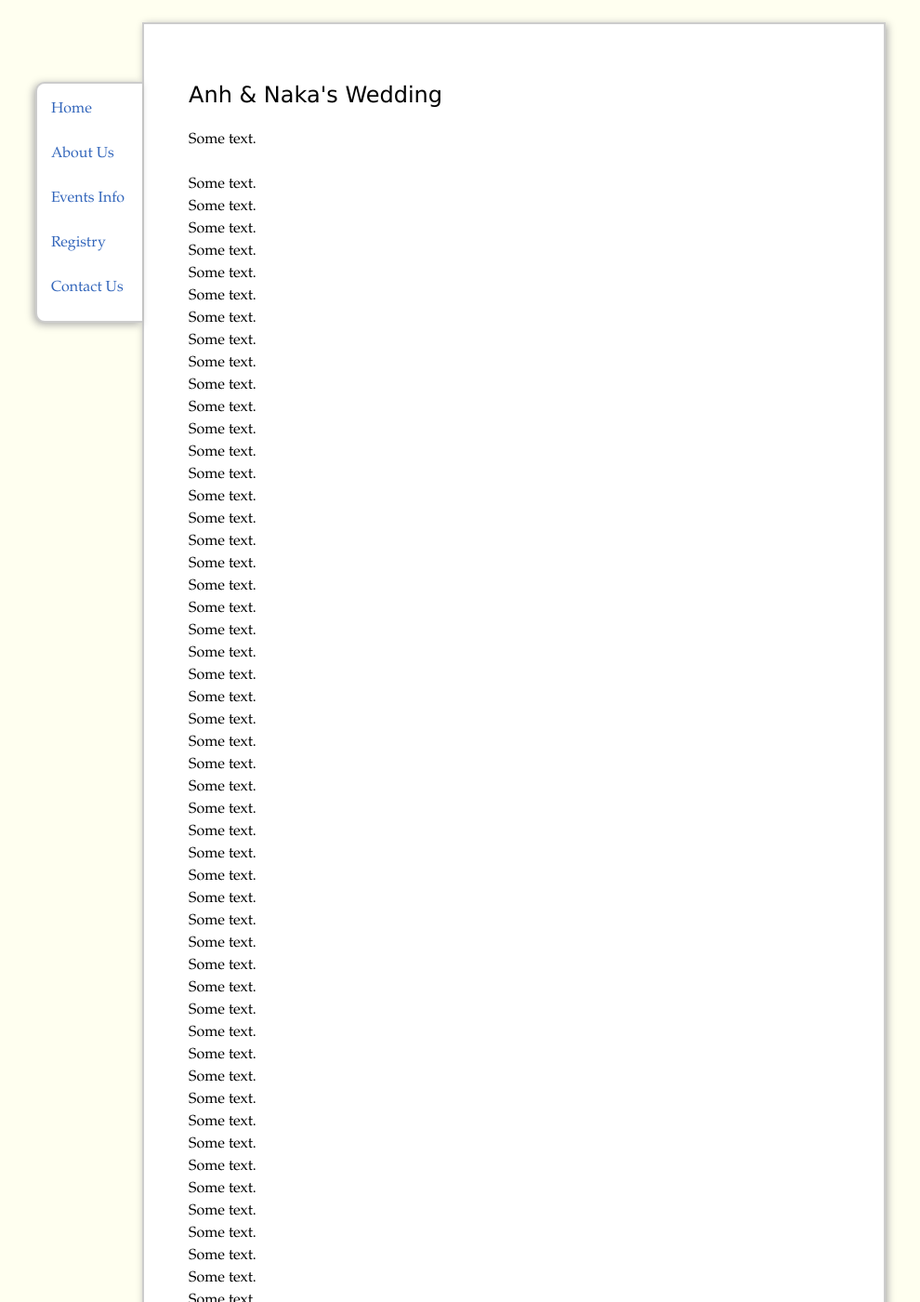
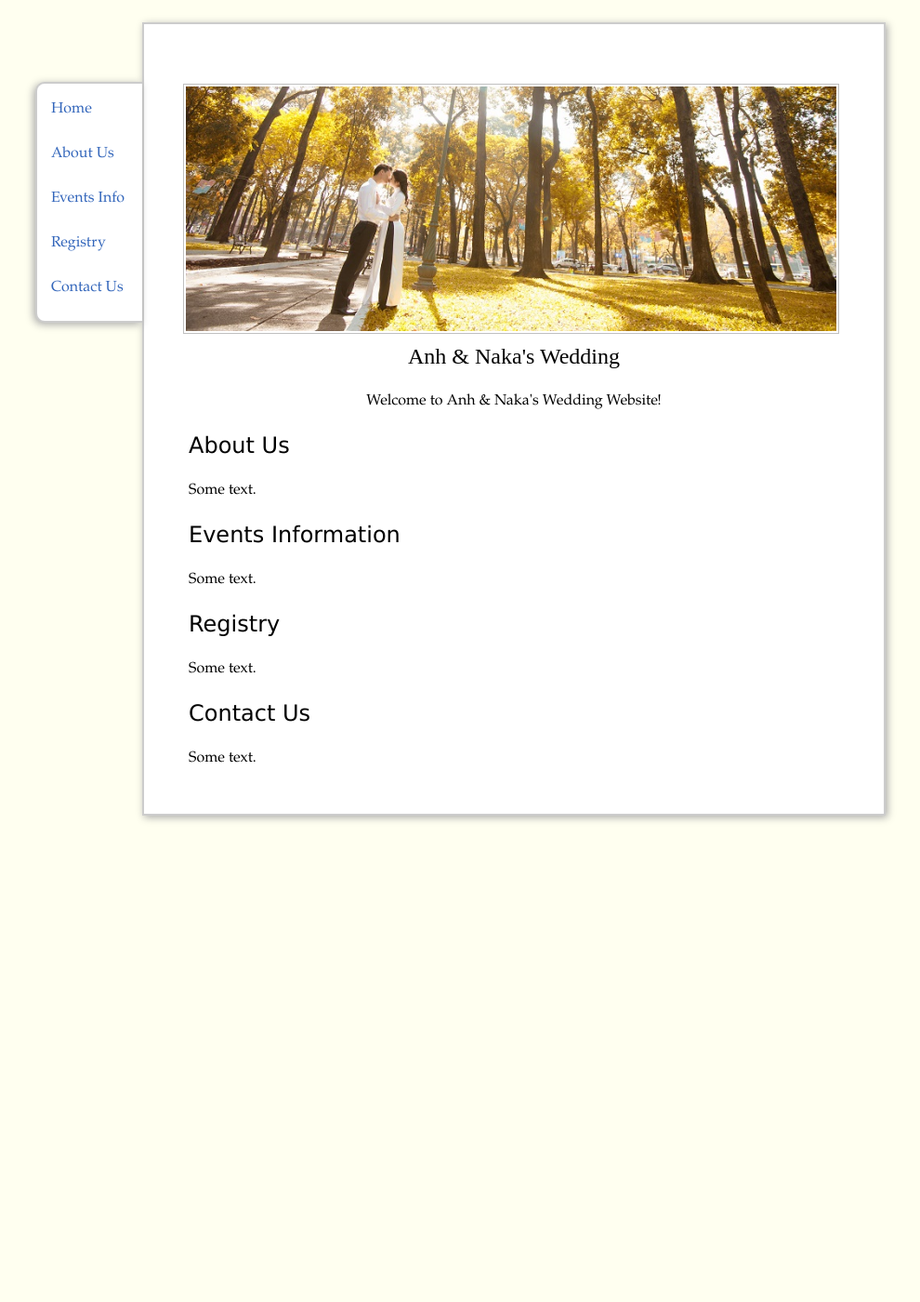
Before and after one commit to trananh/trananh.github.io, a Jekyll site: the page built from wedding/index.html, in a window 1280 px wide and 1400 px high. Shown: the whole window at 93% size, without its empty margins (87-1077 px from the left). Built offline with Jekyll 4.4.1, drawn with Linux system fonts in a browser that asks for light colours; nearby versions of some CDN libraries; some of the changed text lies outside the part shown.

Commit message:
Updated wedding page.

```diff
--- a/wedding/index.html
+++ b/wedding/index.html
@@ -30,92 +30,10 @@ title: anh &amp; naka wedding
 
 <div id="page">
 
-    <h1>Anh &amp; Naka's Wedding</h1>
-    <p>
-        Some text.
-    </p>
-    Some text.<br />
-    Some text.<br />
-    Some text.<br />
-    Some text.<br />
-    Some text.<br />
-    Some text.<br />
-    Some text.<br />
-    Some text.<br />
-    Some text.<br />
-    Some text.<br />
-    Some text.<br />
-    Some text.<br />
-    Some text.<br />
-    Some text.<br />
-    Some text.<br />
-    Some text.<br />
-    Some text.<br />
-    Some text.<br />
-    Some text.<br />
-    Some text.<br />
-    Some text.<br />
-    Some text.<br />
-    Some text.<br />
-    Some text.<br />
-    Some text.<br />
-    Some text.<br />
-    Some text.<br />
-    Some text.<br />
-    Some text.<br />
-    Some text.<br />
-    Some text.<br />
-    Some text.<br />
-    Some text.<br />
-    Some text.<br />
-    Some text.<br />
-    Some text.<br />
-    Some text.<br />
-    Some text.<br />
-    Some text.<br />
-    Some text.<br />
-    Some text.<br />
-    Some text.<br />
-    Some text.<br />
-    Some text.<br />
-    Some text.<br />
-    Some text.<br />
-    Some text.<br />
-    Some text.<br />
-    Some text.<br />
-    Some text.<br />
-    Some text.<br />
-    Some text.<br />
-    Some text.<br />
-    Some text.<br />
-    Some text.<br />
-    Some text.<br />
-    Some text.<br />
-    Some text.<br />
-    Some text.<br />
-    Some text.<br />
-    Some text.<br />
-    Some text.<br />
-    Some text.<br />
-    Some text.<br />
-    Some text.<br />
-    Some text.<br />
-    Some text.<br />
-    Some text.<br />
-    Some text.<br />
-    Some text.<br />
-    Some text.<br />
-    Some text.<br />
-    Some text.<br />
-    Some text.<br />
-    Some text.<br />
-    Some text.<br />
-    Some text.<br />
-    Some text.<br />
-    Some text.<br />
-    Some text.<br />
-    Some text.<br />
-    Some text.<br />
+    <img class="inset right" src="/images/anhnaka.jpg" title="Anh and Naka" alt="Photo of Anh and Naka" width="100%"/>
+
+    <h1 style="font-family: Papyrus; text-align: center;">Anh &amp; Naka's Wedding</h1>
+    <p style="text-align: center;">Welcome to Anh &amp; Naka's Wedding Website!</p>
 
     <h1 id="about">About Us</h1>
     <p>
```
